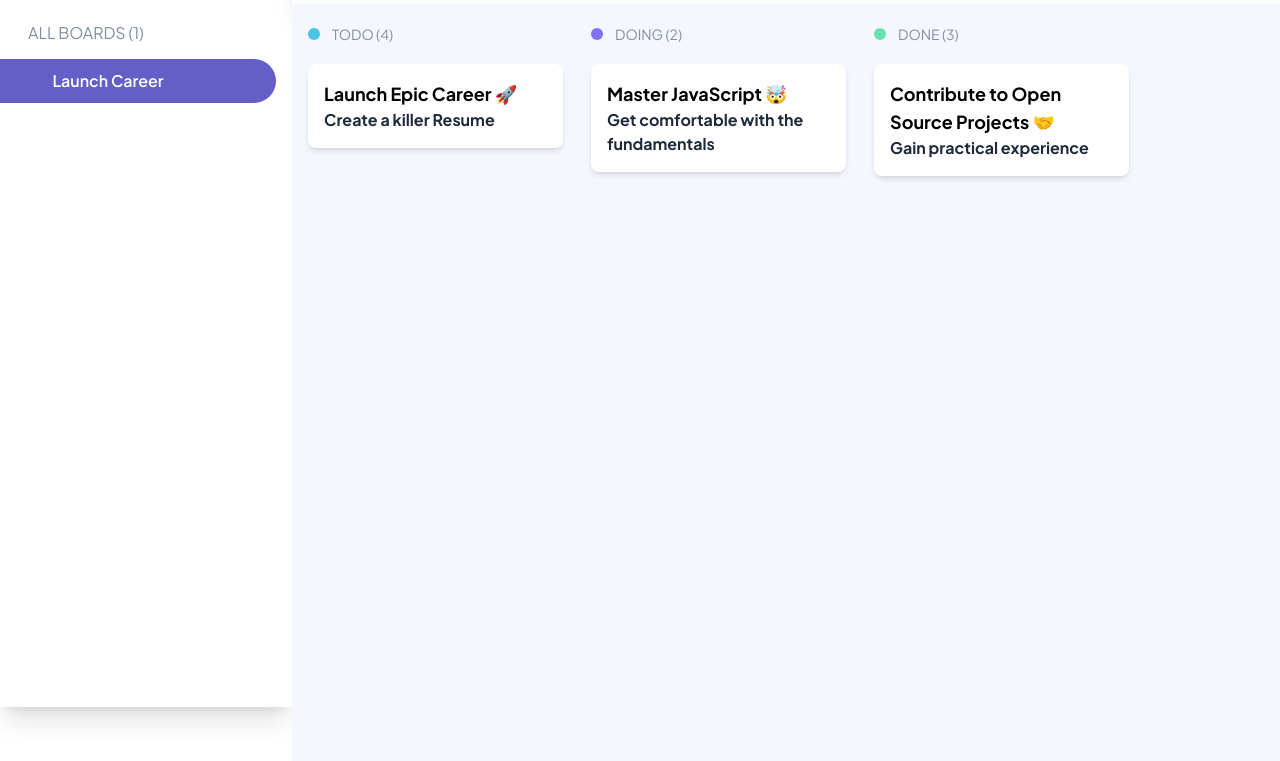
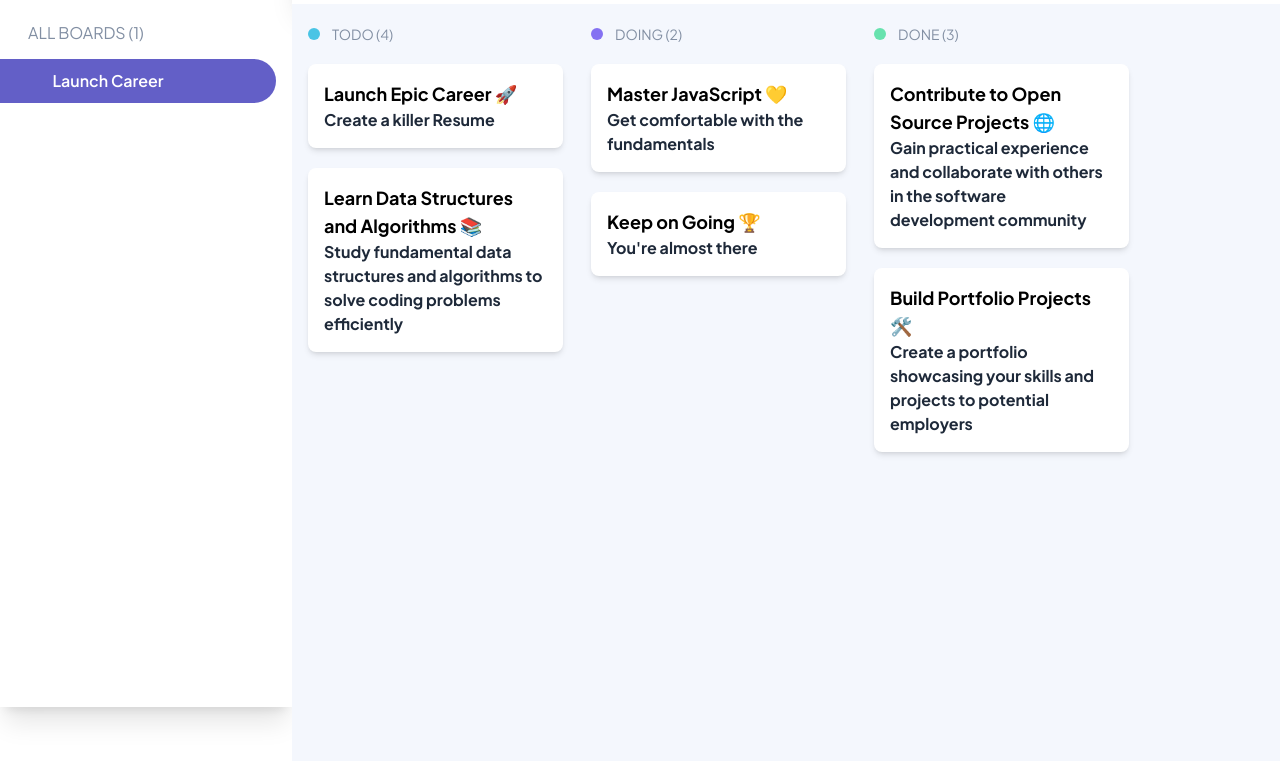
Before and after one commit to Sbubz-XI/JSL_04_SBANKO25128_fto2502_b2_Sbabalo-NKompela_JSL04, a website: page index.html in a window 1280 px wide. Shown: the part 93-854 px from the top of the page. Drawn offline with Linux system fonts and the light colour scheme.

Commit message:
Removed tasks in HTML, ensured task loadup on startup

```diff
--- a/index.html
+++ b/index.html
@@ -69,17 +69,7 @@
 
             <!-- Tasks container for TODO -->
 
-            <div id="todo-column">
-
-              <div class="bg-white rounded-lg hover:bg-[#E4EBFA] hover:scale-101 transition-all duration-300 mb-5 py-4 px-4 font-bold shadow-md">
-
-                <h2 class="text-lg">Launch Epic Career 🚀</h2>
-                <p class="text-md text-gray-800">Create a killer Resume</p>
-
-              </div>
-
-            </div>
-
+            <div id="todo-column"></div>
 
           </div>
 
@@ -96,14 +86,7 @@
 
             <!-- Tasks container for DOING -->
 
-            <div id="doing-column">
-
-              <div class="bg-white rounded-lg hover:bg-[#E4EBFA] hover:scale-101 transition-all duration-300 mb-5 py-4 px-4 font-bold shadow-md">
-                <h2 class="text-lg">Master JavaScript 🤯</h2>
-                <p class="text-md text-gray-800">Get comfortable with the fundamentals</p>
-              </div>
-
-            </div>
+            <div id="doing-column"></div>
 
           </div>
           <!-- DONE Column -->
@@ -115,14 +98,9 @@
             </div>
 
             <!-- Tasks container for DONE -->
-            <div id="done-column">
 
-              <div class="bg-white rounded-lg hover:bg-[#E4EBFA] hover:scale-101 transition-all duration-300 mb-5 py-4 px-4 font-bold shadow-md">
-                <h2 class="text-lg">Contribute to Open Source Projects 🤝</h2>
-                <p class="text-md text-gray-800">Gain practical experience</p>
-              </div>
+            <div id="done-column"></div>
 
-            </div>
           </div>
 
           <!-- Edit Task Modal -->
--- a/scripts/task-input.js
+++ b/scripts/task-input.js
@@ -1,21 +1,45 @@
-const MAX_TASKS = 6;
+const MAX_TASKS = 10;
+
+// These are the default tasks that will be displayed on the board
 const Tasks = [
   {
     id: 1,
-    title: "Launch Epic Career",
+    title: "Launch Epic Career 🚀",
     description: "Create a killer Resume",
     status: "todo",
   },
   {
     id: 2,
-    title: "Master JavaScript",
+    title: "Master JavaScript 💛",
     description: "Get comfortable with the fundamentals",
     status: "doing",
   },
   {
     id: 3,
-    title: "Contribute to Open Source Projects",
-    description: "Gain practical experience",
+    title: "Keep on Going 🏆",
+    description: "You're almost there",
+    status: "doing",
+  },
+
+  {
+    id: 11,
+    title: "Learn Data Structures and Algorithms 📚",
+    description:
+      "Study fundamental data structures and algorithms to solve coding problems efficiently",
+    status: "todo",
+  },
+  {
+    id: 12,
+    title: "Contribute to Open Source Projects 🌐",
+    description:
+      "Gain practical experience and collaborate with others in the software development community",
+    status: "done",
+  },
+  {
+    id: 13,
+    title: "Build Portfolio Projects 🛠️",
+    description:
+      "Create a portfolio showcasing your skills and projects to potential employers",
     status: "done",
   },
 ];
@@ -24,6 +48,8 @@ const doneTasks = Tasks.filter((task) => task.status === "done");
 
 let taskId = Tasks.length + 1;
 
+//Function to add Task details
+// This function is called when the user clicks the "+" button
 let addTaskDetails = () => {
   if (Tasks.length >= MAX_TASKS) {
     alert(
@@ -58,6 +84,8 @@ let addTaskDetails = () => {
   return task;
 };
 
+// Function to add Task to the board
+// This function is called when the user clicks the "+" button
 let addTask = () => {
   let task = addTaskDetails();
 
@@ -78,5 +106,27 @@ let addTask = () => {
   console.log("Task successfully added!");
 };
 
+//loads up existing Tasks on startup
+function loadTasksOnStartup() {
+  Tasks.forEach((task) => {
+    let taskElement = document.createElement("div");
+    taskElement.className =
+      "bg-white rounded-lg hover:bg-[#E4EBFA] hover:scale-101 transition-all duration-300 mb-5 py-4 px-4 font-bold shadow-md";
+    taskElement.innerHTML = `<h2 class="text-lg">${task.title}</h2><p class="text-md text-gray-800">${task.description}</p>`;
+    taskElement.addEventListener("click", () => openModal(task.id));
+
+    let column = document.getElementById(`${task.status}-column`);
+    if (column) {
+      column.appendChild(taskElement);
+    } else {
+      console.warn(`No column found for status: ${task.status}`);
+    }
+  });
+}
+
+// Call the function when the page loads
+document.addEventListener("DOMContentLoaded", loadTasksOnStartup);
+
+// conssole.logs all Tasks and Completed tasks
 console.log("All tasks:      ", Tasks);
 console.log("Completed tasks:", doneTasks);
```
